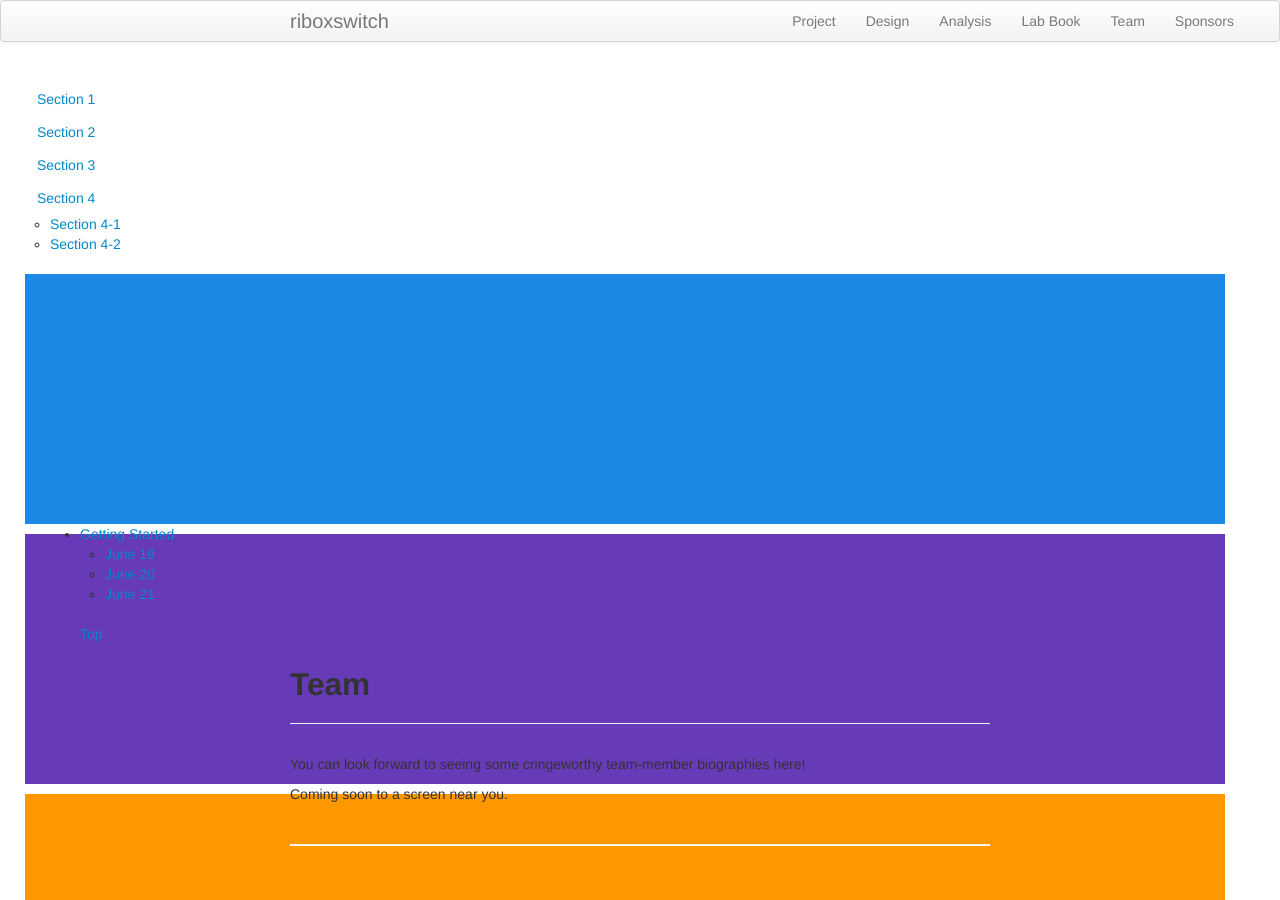
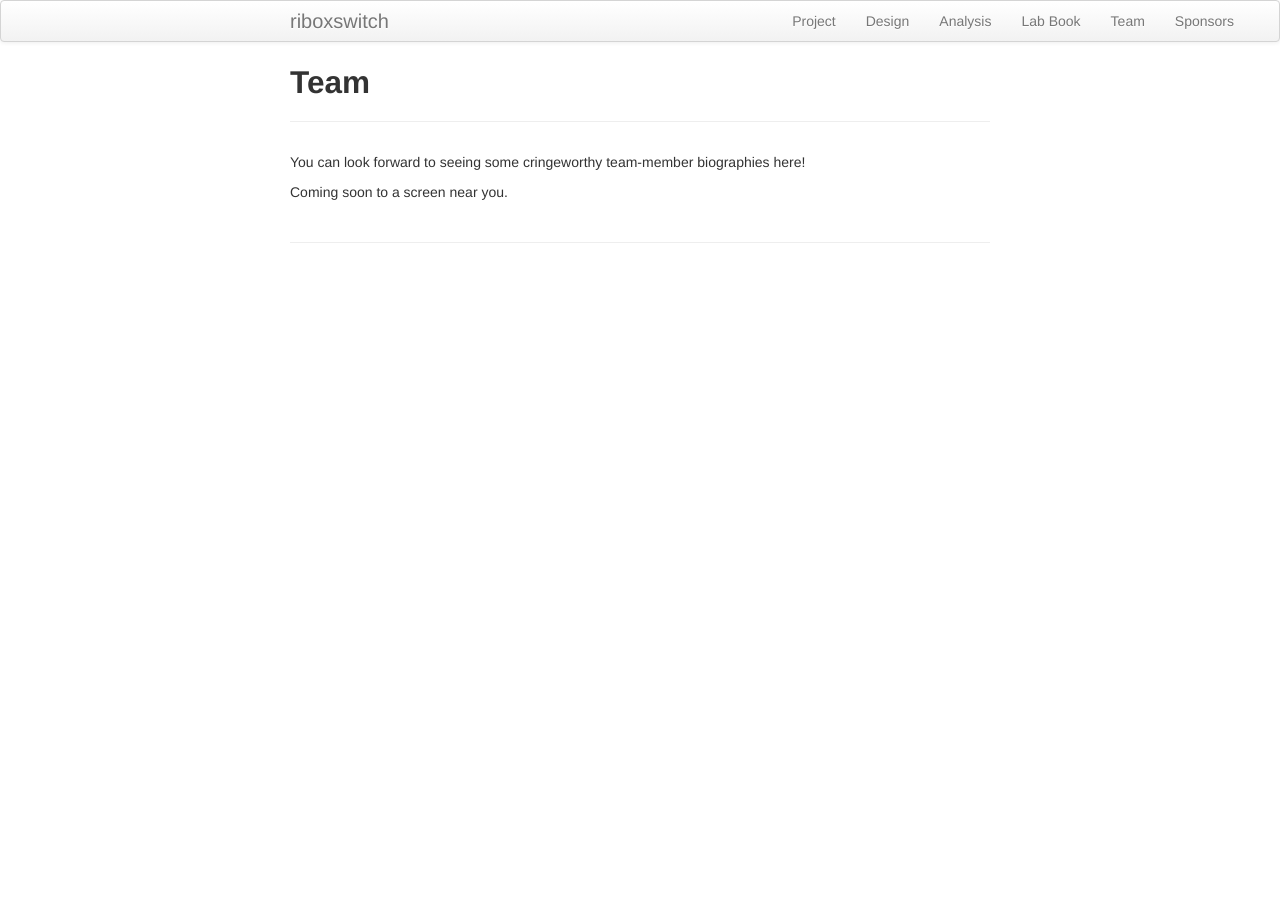
Before and after one commit to riboxswitch/riboxswitch.github.io, a Jekyll site: the page built from team.md, in a window 1280 px wide and 900 px high. Built offline with Jekyll 4.4.1, drawn with Linux system fonts in a browser that asks for light colours; nearby versions of some CDN libraries.

Commit message:
undosidebar attempts leave code

```diff
--- a/_includes/themes/twitter/default.html
+++ b/_includes/themes/twitter/default.html
@@ -25,7 +25,7 @@
     <link href="{{ ASSET_PATH }}/bootstrap/css/bootstrap.2.2.2.min.css" rel="stylesheet">
 
     <!-- The bootstrap example for sidenav -->
-    <script src="https://ajax.googleapis.com/ajax/libs/jquery/3.2.1/jquery.min.js"></script>
+    <!--<script src="https://ajax.googleapis.com/ajax/libs/jquery/3.2.1/jquery.min.js"></script>
     <script src="https://maxcdn.bootstrapcdn.com/bootstrap/3.3.7/js/bootstrap.min.js"></script>
       <style>
   body {
@@ -50,7 +50,7 @@
     }
   }
   </style>
-</head>
+</head>-->
 
     <!-- end bootstrap example part1 -->
     <link href="{{ ASSET_PATH }}/css/style.css?body=1" rel="stylesheet" type="text/css" media="all">
@@ -82,7 +82,7 @@
     </div>
 
 <!-- Side Navbar2 -->
-<body data-spy="scroll" data-target="#myScrollspy" data-offset="15">
+<!--<body data-spy="scroll" data-target="#myScrollspy" data-offset="15">
 
 <br>
 
@@ -129,9 +129,9 @@
 </div>
 
 </body>
-</html>
+</html> -->
 <!--sidescrollbar attempt1-->
-    <div id="main" role="main">
+   <!-- <div id="main" role="main">
   <div class="sidebar sticky">
 <nav class="nav__list">
   <ul>
@@ -146,7 +146,7 @@
       <a href="#top"><span class="nav__sub-title">Top</span></a>
     </li>
   </ul>
-</nav>
+</nav> -->
 
 <!-- Side Navbar attempt 2 -->
 <!--<body data-spy="scroll" data-target="#myScrollspy" data-offset="15">
```
